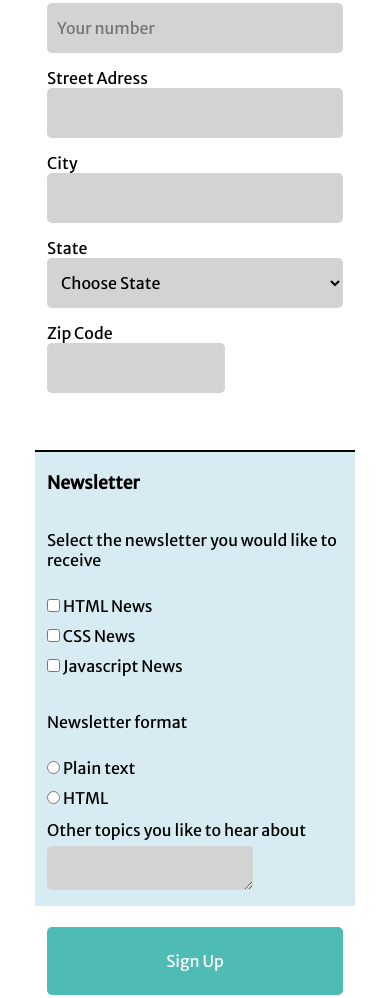
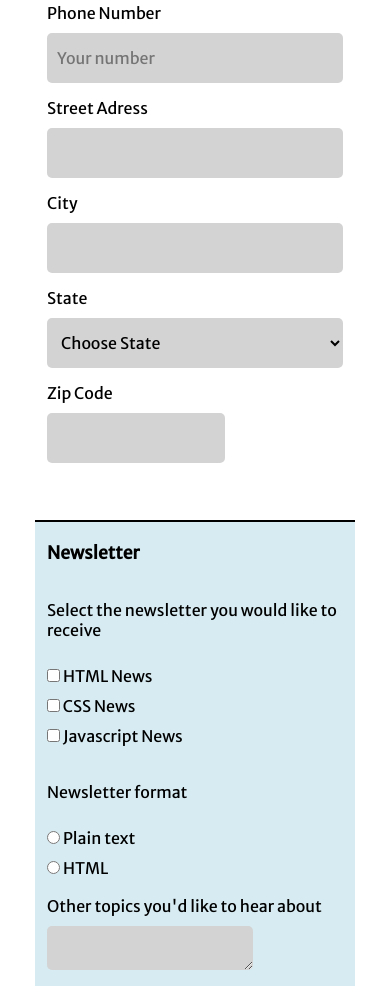
Before and after one commit to frankcostanza/Project_3, a plain HTML site: page index.html in a window 390 px wide. Shown: the part 458-1456 px from the top of the page. Drawn offline with Linux system fonts and the light colour scheme.

Commit message:
3 changes
viewport, breakpoint, label

```diff
--- a/index.html
+++ b/index.html
@@ -1,6 +1,7 @@
 <!DOCTYPE html>
 <html>
 <head>
+	 <meta name="viewport" content="width=device-width, initial-scale=1.0">
 	<link rel="stylesheet" type="text/css" href="normalize.css">
 	<link rel="stylesheet" type="text/css" href="style.css">
 	<link href="https://fonts.googleapis.com/css?family=Merriweather+Sans" rel="stylesheet">
@@ -82,7 +83,7 @@
 				</div>
 			</fieldset>
 			<fieldset>
-				<legend>Other topics you like to hear about</legend>
+				<label for="topics">Other topics you'd like to hear about</label>
 				<textarea id="topics" name="more_interests"></textarea>
 			</fieldset>
 			</div>
--- a/style.css
+++ b/style.css
@@ -39,11 +39,12 @@ form {
 
 [for="name"],
 [for="email"],
-[for="phone"],
+[for="tel"],
 [for="street"],
 [for="city"],
 [for="state"],
 [for="zipcode"],
+[for="topics"]
    {
 
 	display: block;
@@ -63,16 +64,14 @@ form {
 }
 
 form {
-
+	border-top: 2px solid;
 	padding-top: 10px;
 	margin-top: 5px;
-	border-top: 2px solid;
 
 }
 
 fieldset {
 	border: none;
-
 }
 
 
@@ -102,10 +101,10 @@ input:focus {
 	border: 2px solid black;
 }
 
-#zipcode {
-	width: 60%;
-	display: block;
-}
+	#zipcode {
+		width: 60%;
+		display: block;
+	}
 
 .newsletter_section {
 	border-top: 2px solid;
@@ -162,7 +161,7 @@ button {
 		background-color: #d6ebf2;
 	}
 
-@media (min-width: 786px) {
+@media (min-width: 768px) {
 
 	form,
 	.section {
```
